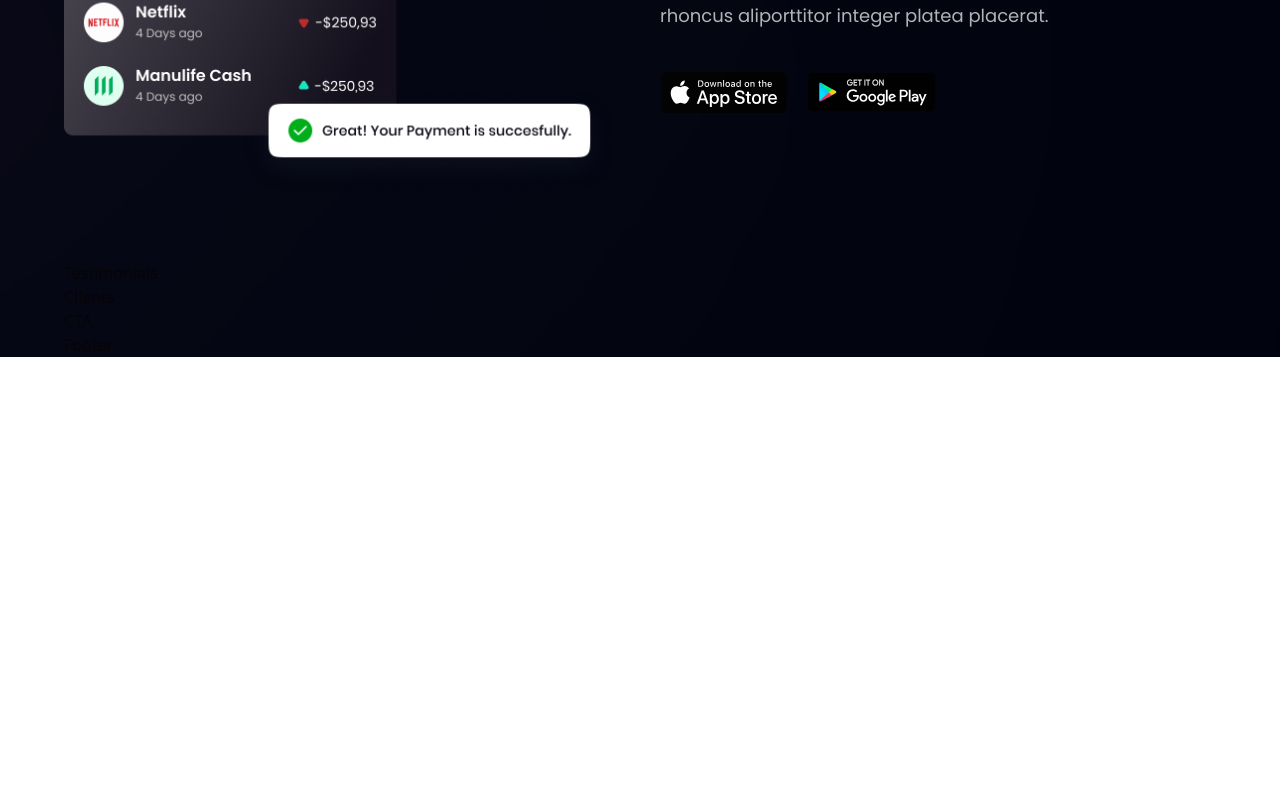
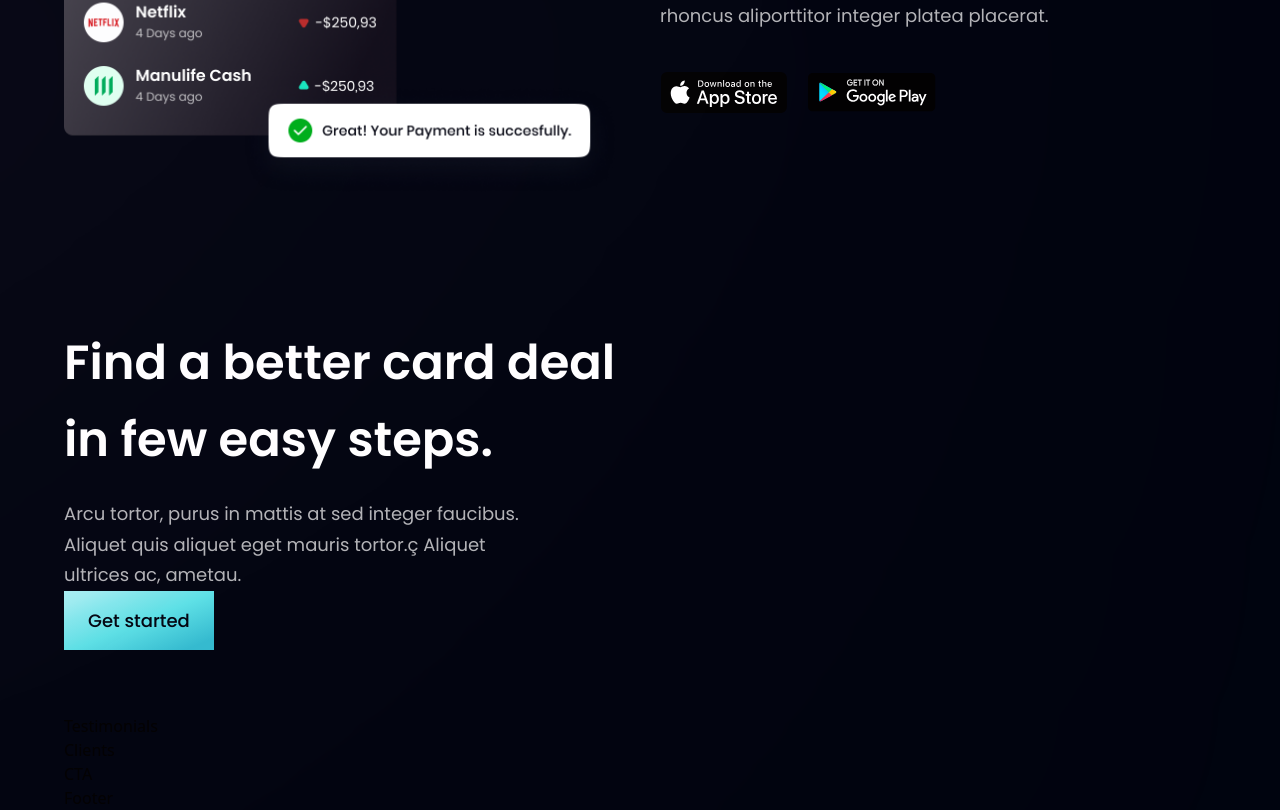
Before and after one commit to laney522/bank, a React app in the folder bank_modern_app/: page / in a window 1280 px wide. Shown: the part 1839-2649 px from the top of the page. Before the commit the page ends 2196 px from the top, so only its background shows below. Built offline with nearby package versions, Linux system fonts and the light colour scheme; the HTML template or start-up script is replaced by a standard one.

Commit message:
update CardDeal.jsx

```diff
--- a/bank_modern_app/src/components/CardDeal.jsx
+++ b/bank_modern_app/src/components/CardDeal.jsx
@@ -1,19 +1,18 @@
 import React from 'react'
 import { card } from "../assets";
 import Button from "./Button";
+import styles, { layout } from '../style';
 
-const CardDeal = () => {
-  return (
-    <div></div>
-    // <section className={layout.section}>
-    //   <div className={layout.sectionInfo}>
-    //     <h2 className={styles.heading2}>
-    //       Find a better card deal <br className="sm:block hidden" /> in few easy
-    //       steps.
-    //     </h2>
-    //   </div>
-    // </section>
-  )
-}
+const CardDeal = () => (
+  <section className={layout.section}>
+    <div className={layout.sectionInfo}>
+      <h2 className={styles.heading2}>Find a better card deal
+        <br className="sm:block hidden" /> in few easy steps.</h2>
+      <p className={`${styles.paragraph} max-w-[470px] mt-5`}>Arcu tortor, purus in mattis at sed integer faucibus.
+        Aliquet quis aliquet eget mauris tortor.ç Aliquet ultrices ac, ametau.</p>
+      <Button styles="mt-10" />
+    </div>
+  </section>
+)
 
 export default CardDeal
```
